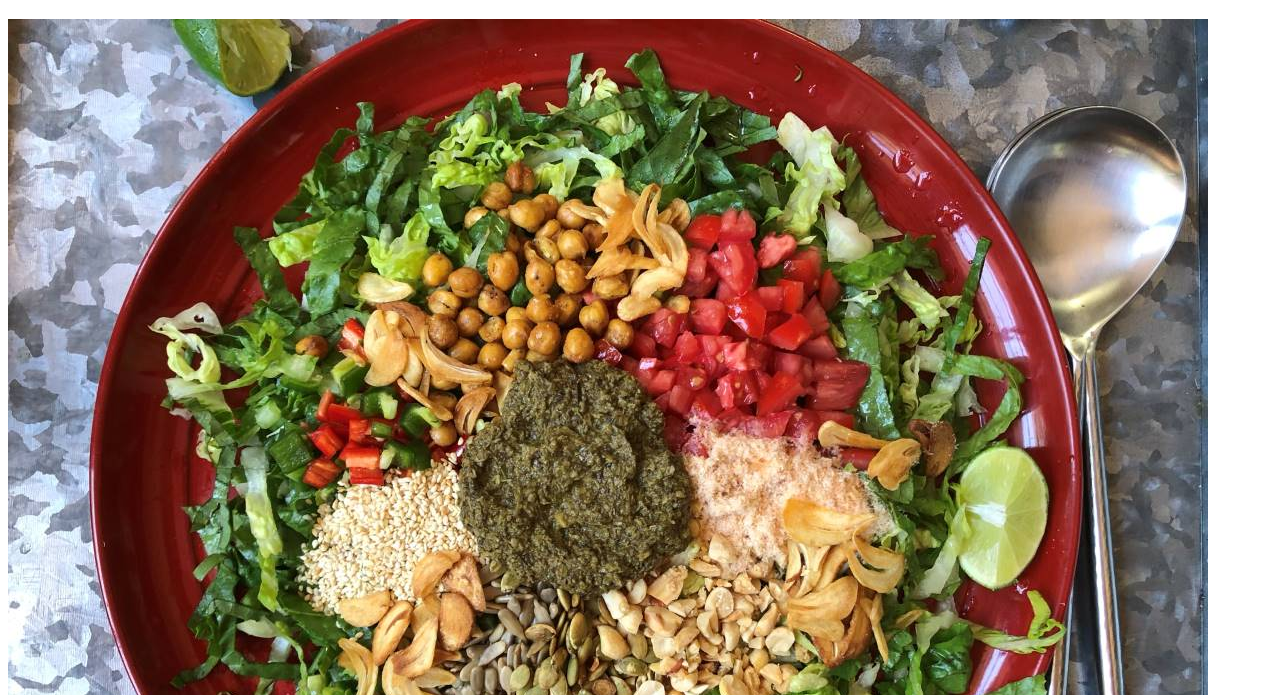
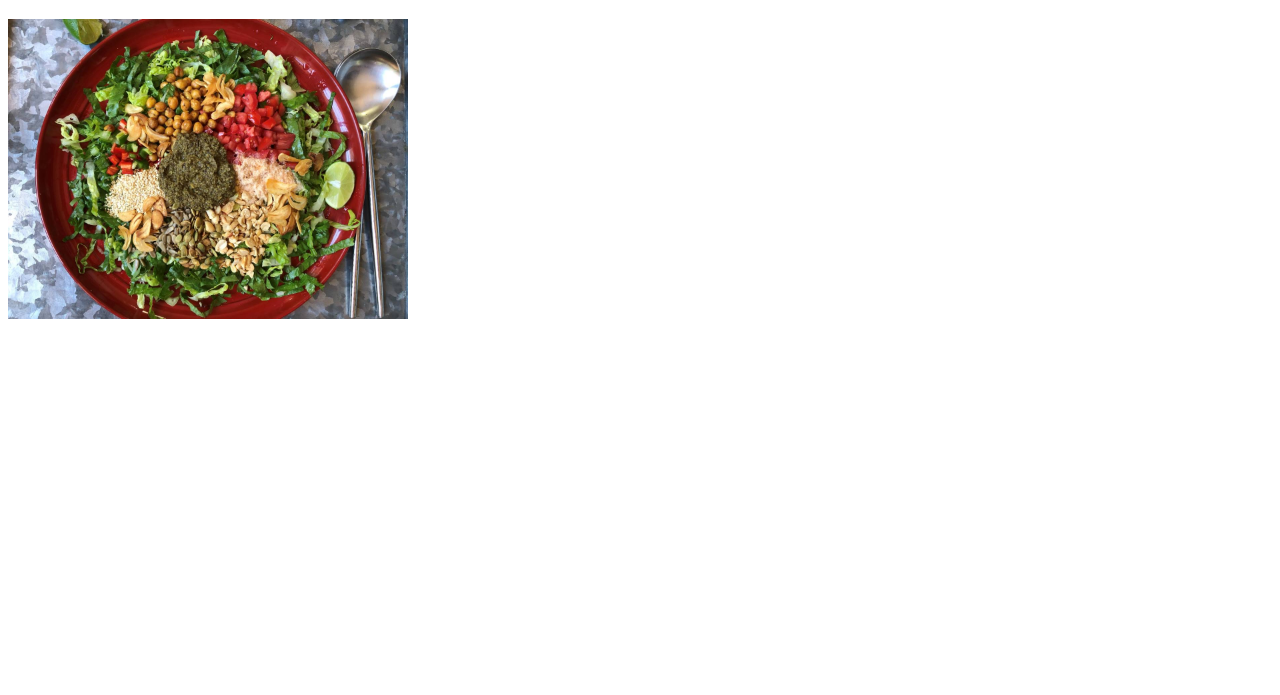
Before and after one commit to Oaksoe11/odin-recipes, a plain HTML site: page recipes/laphatoke.html in a window 1280 px wide. Shown: the part 105-800 px from the top of the page. Drawn offline with Linux system fonts and the light colour scheme.

Commit message:
Adjust laphatoke.png width, height in laphatoke.html

```diff
--- a/recipes/laphatoke.html
+++ b/recipes/laphatoke.html
@@ -10,6 +10,6 @@
 
     <h1>Burmese Laphatoke</h1>
 
-    <img src="../images/laphatoke.png" alt="Laphatoke image">
+    <img src="../images/laphatoke.png" alt="Laphatoke image" width="400" height="300">
 </body>
 </html>
```
